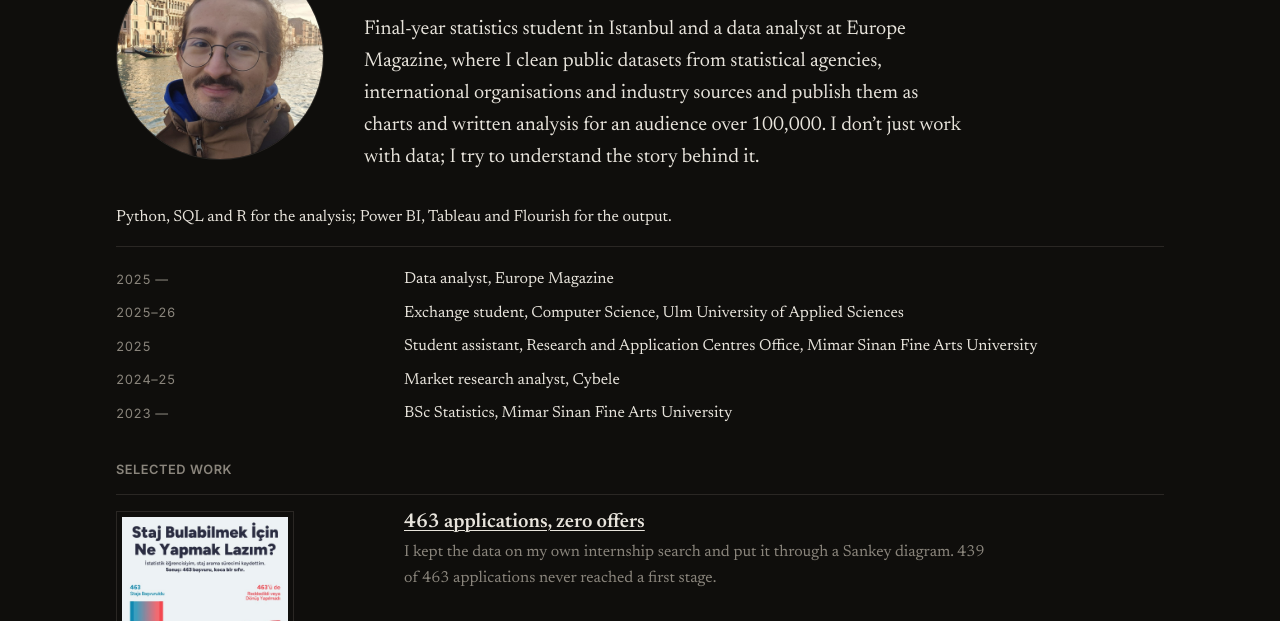
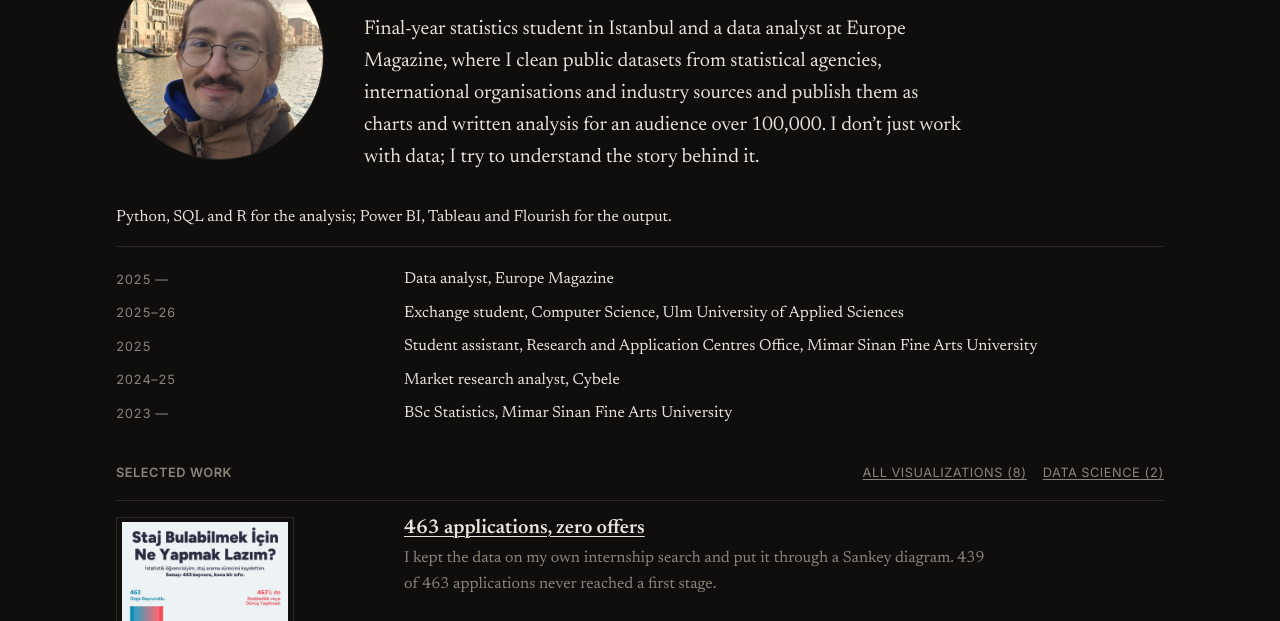
Before and after one commit to canerdis/canerdis.github.io, an Astro site: page / in a window 1280 px wide. Shown: the part 179-800 px from the top of the page. Built offline with nearby package versions, Linux system fonts and the light colour scheme; Astro itself is replaced by a stand-in of ours.

Commit message:
feat: link the home page to the full galleries with counts

```diff
--- a/src/pages/index.astro
+++ b/src/pages/index.astro
@@ -17,6 +17,9 @@ const portrait = Object.values(portraits)[0]?.default;
 
 const viz = (await getCollection('viz')).filter((e) => e.data.featured);
 const projects = (await getCollection('projects')).filter((e) => e.data.featured);
+
+const vizTotal = (await getCollection('viz')).length;
+const projectTotal = (await getCollection('projects')).length;
 
 const items = [
   ...viz.map((e) => ({
@@ -59,7 +62,13 @@ const items = [
     ))}
   </dl>
 
-  <h2 class="label">Selected work</h2>
+  <div class="section-head">
+    <h2 class="label">Selected work</h2>
+    <p class="more label">
+      <a href="/visualizations">All visualizations ({vizTotal})</a>
+      <a href="/data-science">Data science ({projectTotal})</a>
+    </p>
+  </div>
   <WorkList items={items} />
 </Layout>
 
@@ -114,7 +123,20 @@ const items = [
   .fact dt { padding-top: 0.15rem; }
   .fact dd { margin: 0; }
 
-  h2.label { margin: 0 0 var(--space-m); }
+  .section-head {
+    display: flex;
+    align-items: baseline;
+    justify-content: space-between;
+    gap: var(--space-m);
+    flex-wrap: wrap;
+    /* --space-m, not --space-l: a heading belongs to the list beneath it, and
+       at --space-l it sits as far from the first row as the rows sit from
+       each other. It also keeps the first work row's summary clear of the
+       fold with room to spare rather than by 8px. */
+    margin: 0 0 var(--space-m);
+  }
+  .section-head h2 { margin: 0; }
+  .more { display: flex; gap: var(--space-m); margin: 0; }
 
   @media (max-width: 40rem) {
     .intro { grid-template-columns: 1fr; gap: 1.5rem; }
```
